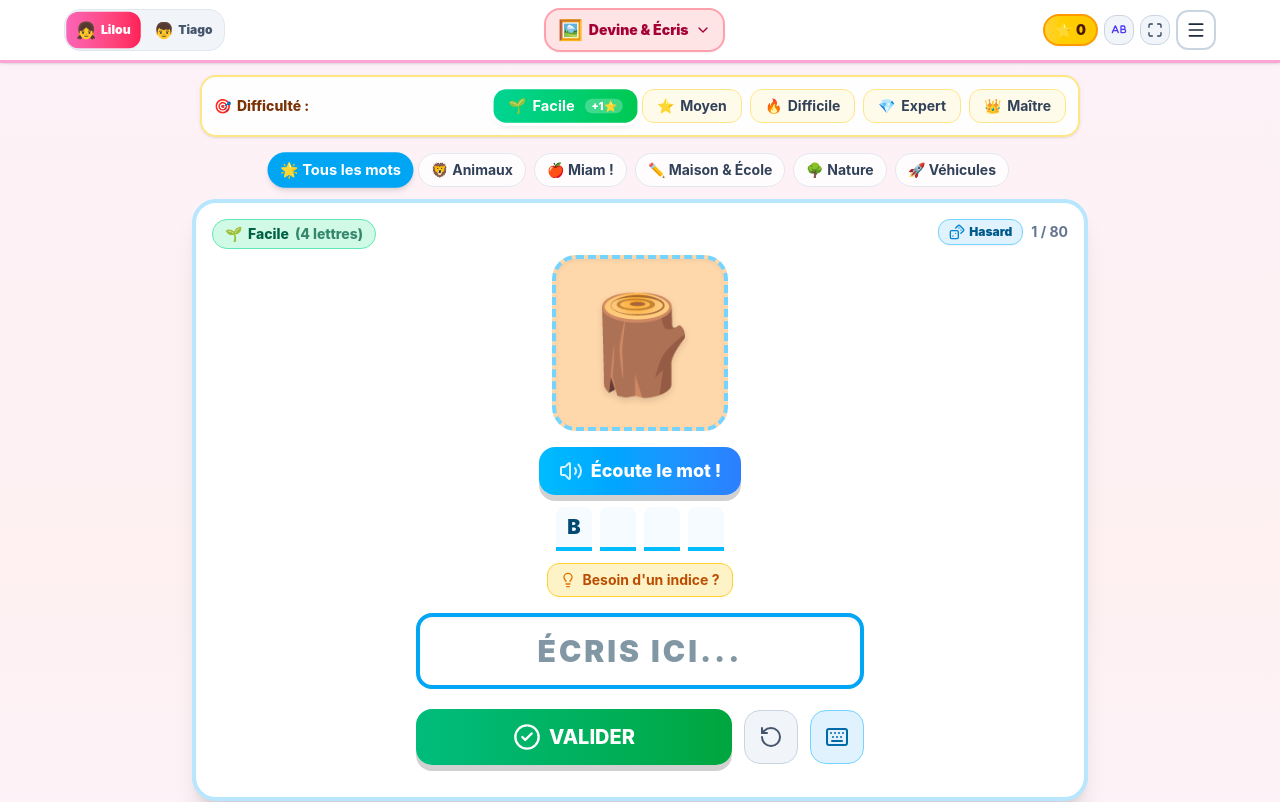
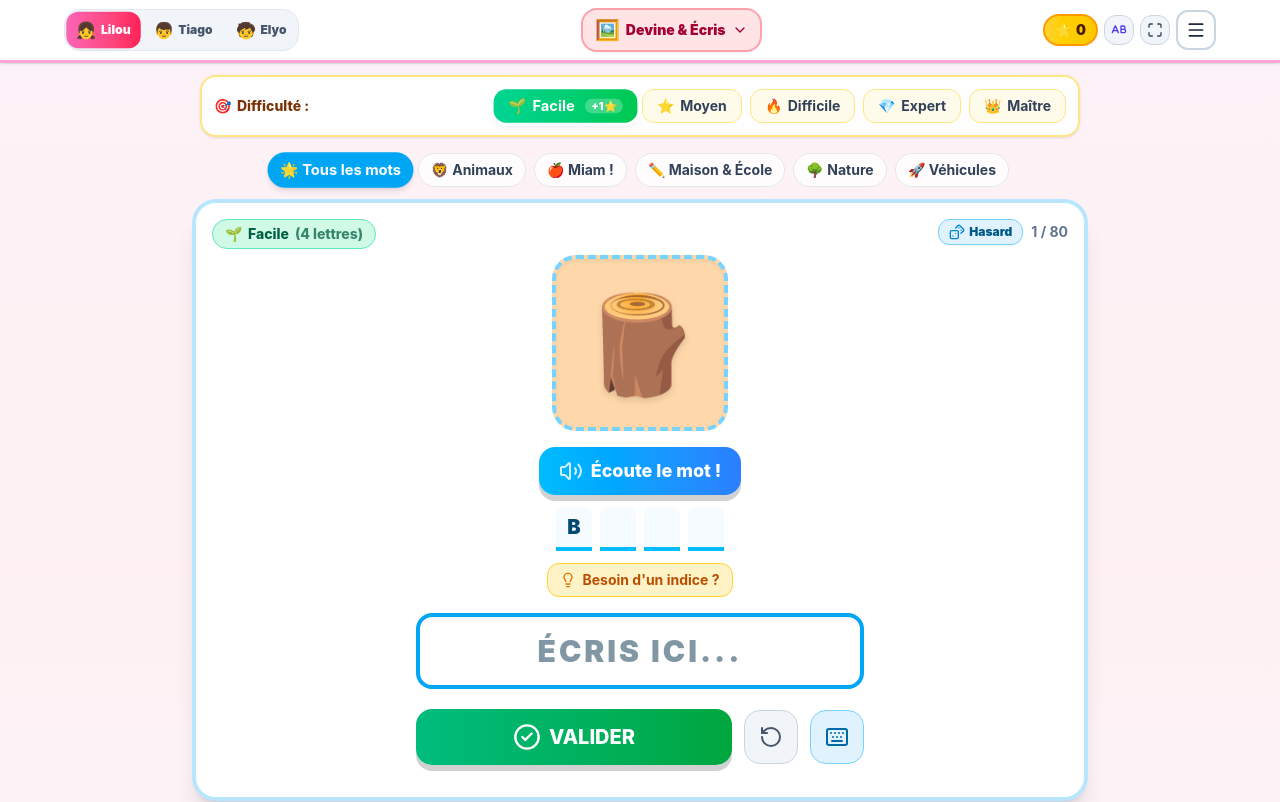
Before and after one commit to johan-die/mot-magique, a React (Vite) app: page / in a window 1280 px wide. Shown: the top 802 px of the page. Built offline with nearby package versions, Linux system fonts and the light colour scheme.

Commit message:
feat: add user profile Elyo with custom emerald theme

```diff
--- a/src/App.jsx
+++ b/src/App.jsx
@@ -21,40 +21,49 @@ export default function App() {
     return localStorage.getItem('mot_magique_active_profile') || 'lilou';
   });
 
-  // Separate stars for Lilou and Tiago
+  // Separate stars for Lilou, Tiago & Elyo
   const [userStars, setUserStars] = useState(() => {
     const saved = localStorage.getItem('mot_magique_user_stars');
     if (saved) {
       try {
-        return JSON.parse(saved);
+        const parsed = JSON.parse(saved);
+        return { lilou: 0, tiago: 0, elyo: 0, ...parsed };
       } catch (e) {}
     }
-    return { lilou: 0, tiago: 0 };
+    return { lilou: 0, tiago: 0, elyo: 0 };
   });
 
-  // Separate sticker collections for Lilou and Tiago
+  // Separate sticker collections for Lilou, Tiago & Elyo
   const [userStickers, setUserStickers] = useState(() => {
     const saved = localStorage.getItem('mot_magique_user_stickers');
     if (saved) {
       try {
-        return JSON.parse(saved);
+        const parsed = JSON.parse(saved);
+        return {
+          lilou: ['chat', 'pomme', 'etoile'],
+          tiago: ['lion', 'velo', 'fusee'],
+          elyo: ['chien', 'pain', 'lune'],
+          ...parsed
+        };
       } catch (e) {}
     }
     return {
       lilou: ['chat', 'pomme', 'etoile'],
-      tiago: ['lion', 'velo', 'fusee']
+      tiago: ['lion', 'velo', 'fusee'],
+      elyo: ['chien', 'pain', 'lune']
     };
   });
 
-  // Separate difficulty levels for Lilou and Tiago
+  // Separate difficulty levels for Lilou, Tiago & Elyo
   const [userLevels, setUserLevels] = useState(() => {
     const saved = localStorage.getItem('mot_magique_user_levels');
     if (saved) {
       try {
-        return JSON.parse(saved);
+        const parsed = JSON.parse(saved);
+        return { lilou: 1, tiago: 1, elyo: 1, ...parsed };
       } catch (e) {}
     }
-    return { lilou: 1, tiago: 1 };
+    return { lilou: 1, tiago: 1, elyo: 1 };
   });
 
   // Current Game Mode
--- a/src/components/Header.jsx
+++ b/src/components/Header.jsx
@@ -123,11 +123,9 @@ export default function Header({
                 <button
                   key={p.id}
                   onClick={() => handleProfileSwitch(p.id)}
-                  className={`flex items-center gap-1 px-2.5 py-1.5 rounded-xl font-black text-xs cursor-pointer transition-all ${
+                  className={`flex items-center gap-1 px-2 sm:px-2.5 py-1.5 rounded-xl font-black text-xs cursor-pointer transition-all ${
                     isActive
-                      ? p.id === 'lilou'
-                        ? 'bg-gradient-to-r from-pink-400 to-rose-500 text-white shadow-xs scale-102'
-                        : 'bg-gradient-to-r from-sky-400 to-blue-600 text-white shadow-xs scale-102'
+                      ? `bg-gradient-to-r ${p.theme.primaryBtn} text-white shadow-xs scale-102`
                       : 'text-slate-600 hover:bg-slate-200'
                   }`}
                   title={`Profil de ${p.name}`}
--- a/src/data/profiles.js
+++ b/src/data/profiles.js
@@ -43,5 +43,26 @@ export const PROFILES = {
       accentColor: '#0284c7',
       decorations: ['🚀', '⚡', '⭐', '🦕', '⚽']
     }
+  },
+  elyo: {
+    id: 'elyo',
+    name: 'Elyo',
+    avatar: '🧒',
+    title: 'Petit Champion',
+    themeName: 'emeraude-nature',
+    // Thème interface émeraude / menthe (vert vif, turquoise doux, touches lumineuses)
+    theme: {
+      id: 'elyo',
+      bgGradient: 'from-emerald-50 via-teal-50 to-green-50',
+      headerBorder: 'border-emerald-300',
+      headerBg: 'bg-white/95',
+      primaryBtn: 'from-emerald-400 to-teal-600 hover:from-emerald-500 hover:to-teal-700',
+      primaryText: 'text-emerald-950',
+      primaryLight: 'bg-emerald-100 text-emerald-800 border-emerald-300',
+      cardBorder: 'border-emerald-200',
+      cardGlow: 'shadow-emerald-100',
+      accentColor: '#10b981',
+      decorations: ['🌱', '🌟', '🦁', '🛸', '🎯']
+    }
   }
 };
```
